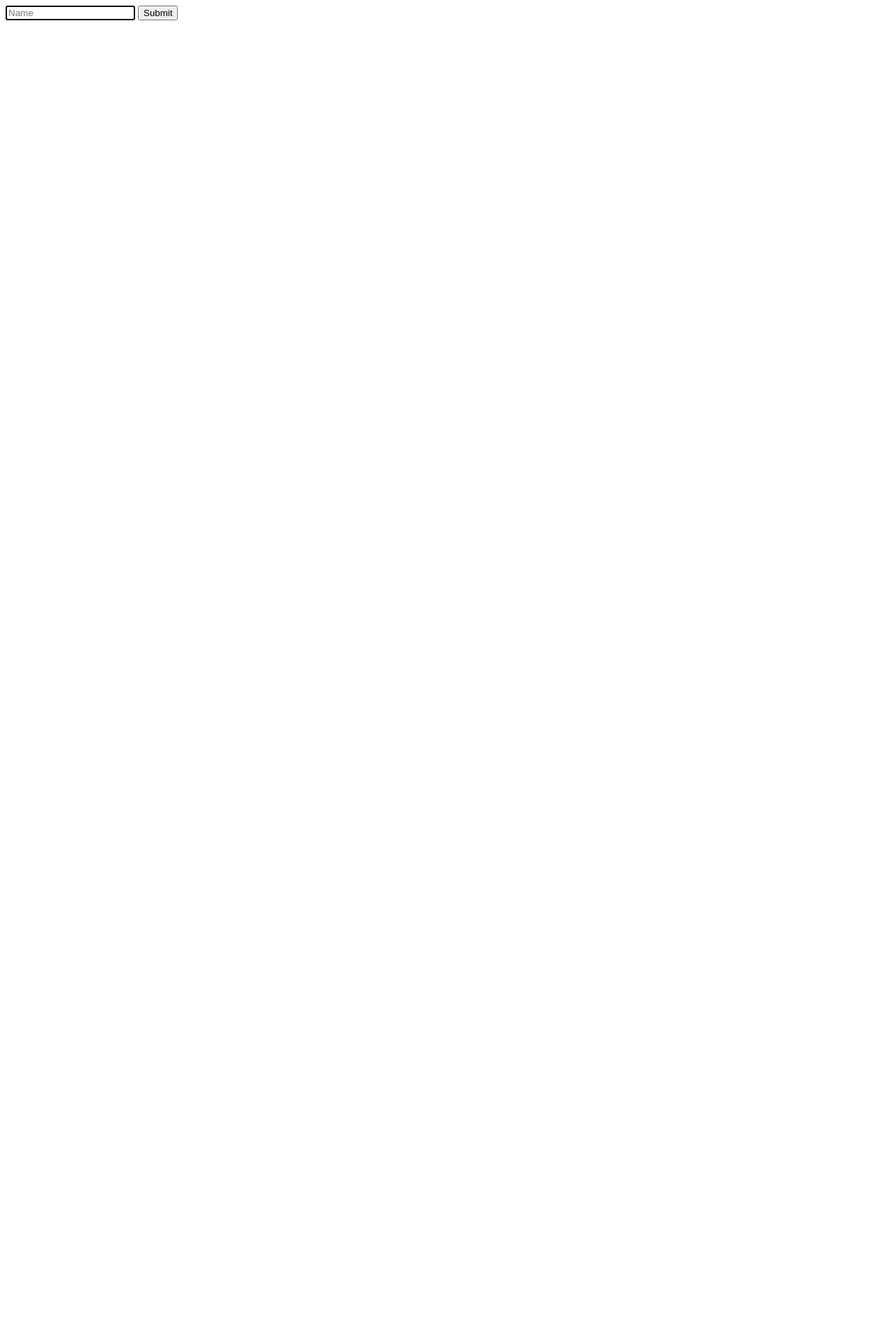
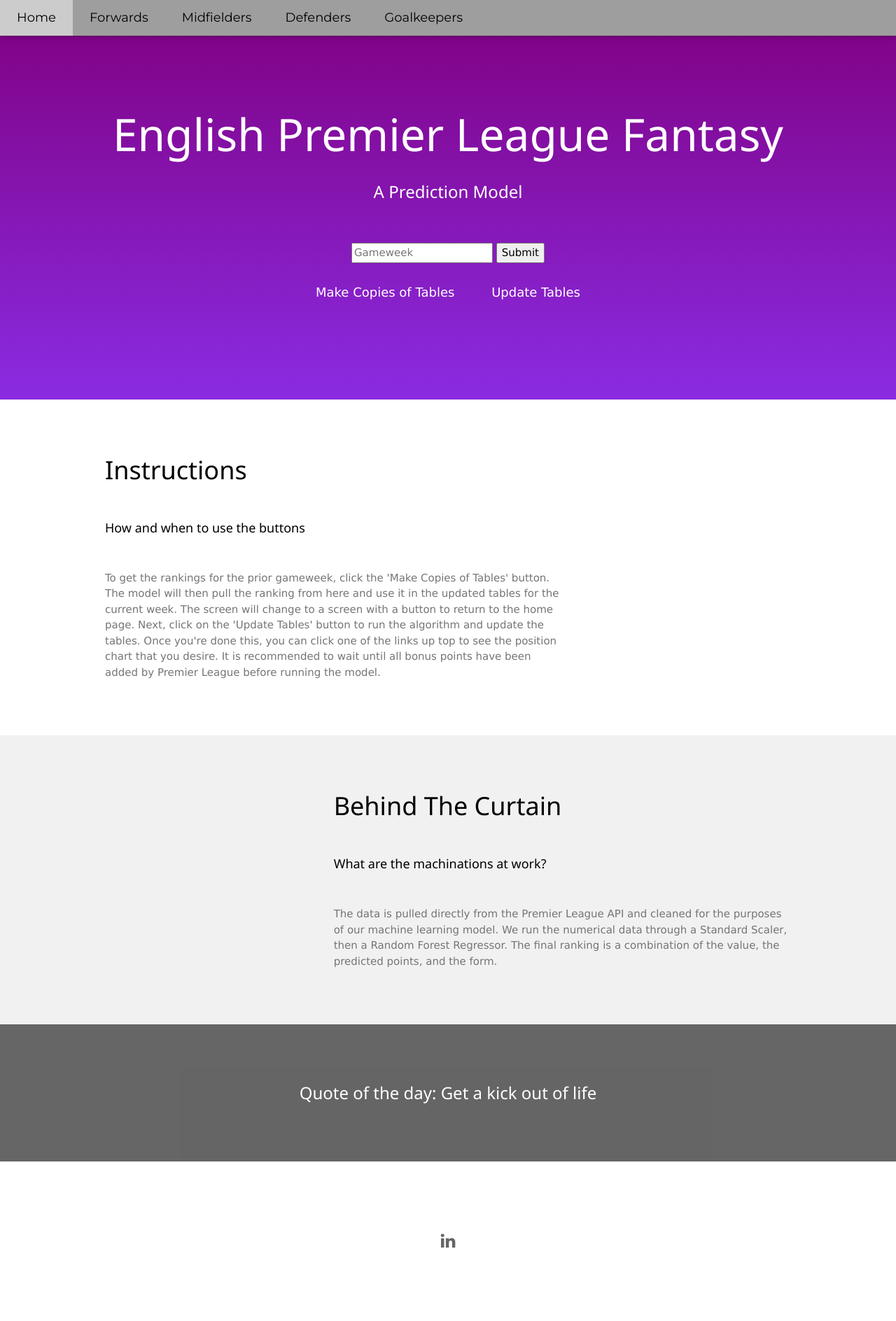
Before and after one commit to enrique-bustamante/Super-Performer-Stocks, a Flask app: page / in a window 1280 px wide. Before the commit the page is almost empty. Shown: the whole page at 70% size. Before the commit the page ends 29 px from the top, so only its background shows below. Run offline with Flask 3, Linux system fonts and the light colour scheme; parts of the project's set-up code (start-up, migrations or seed data) failed here and were passed over.

Commit message:
Added code to layout.html

```diff
--- a/epl-ml-v3.0/templates/layout.html
+++ b/epl-ml-v3.0/templates/layout.html
@@ -1,10 +1,118 @@
 <!DOCTYPE html>
 <html lang="en">
     <head>
-        <meta charset="utf-8">
-        <title>Hello layout</title>
+        <title>EPL Fantasy Template</title>
+        <meta charset="UTF-8">
+        <meta name="viewport" content="width=device-width, initial-scale=1">
+        <link rel="stylesheet" type="text/css" href="style.css">
+        <link rel="stylesheet" href="https://www.w3schools.com/w3css/4/w3.css">
+        <link rel="stylesheet" href="https://fonts.googleapis.com/css?family=Lato">
+        <link rel="stylesheet" href="https://fonts.googleapis.com/css?family=Montserrat">
+        <link rel="stylesheet" href="https://cdnjs.cloudflare.com/ajax/libs/font-awesome/4.7.0/css/font-awesome.min.css">
     </head>
     <body>
-        {% block body %}{% endblock %}
+
+        <!-- Navbar -->
+        <div class="w3-top">
+            <div class="w3-bar w3-grey w3-card w3-left-align w3-large">
+                <a class="w3-bar-item w3-button w3-hide-medium w3-hide-large w3-right w3-padding-large w3-hover-white w3-large w3-red" href="javascript:void(0);" onclick="myFunction()" title="Toggle Navigation Menu"><i class="fa fa-bars"></i></a>
+                <a href="/" class="w3-bar-item w3-button w3-padding-large w3-white">Home</a>
+                <a href="/forwards" class="w3-bar-item w3-button w3-hide-small w3-padding-large w3-hover-white">Forwards</a>
+                <a href="/midfielders" class="w3-bar-item w3-button w3-hide-small w3-padding-large w3-hover-white">Midfielders</a>
+                <a href="/defenders" class="w3-bar-item w3-button w3-hide-small w3-padding-large w3-hover-white">Defenders</a>
+                <a href="/goalies" class="w3-bar-item w3-button w3-hide-small w3-padding-large w3-hover-white">Goalkeepers</a>
+            </div>
+
+          <!-- Navbar on small screens -->
+          <div id="navDemo" class="w3-bar-block w3-white w3-hide w3-hide-large w3-hide-medium w3-large">
+            <a href="/forwards" class="w3-bar-item w3-button w3-padding-large">Forwards</a>
+            <a href="/midfielders" class="w3-bar-item w3-button w3-padding-large">Midfielders</a>
+            <a href="/defenders" class="w3-bar-item w3-button w3-padding-large">Defenders</a>
+            <a href="/goalies" class="w3-bar-item w3-button w3-padding-large">Goalkeepers</a>
+          </div>
+        </div>
+
+        <!-- Header -->
+        <header class="w3-container w3-purple w3-center" id="header" style="padding:128px 16px">
+            <h1 class="w3-margin w3-jumbo">English Premier League Fantasy</h1>
+            <h4 class="w3-xlarge">A Prediction Model</h4>
+            <br>
+            <br>
+            <form>
+                <input type="text" name="gameweek" placeholder="Gameweek">
+                <input type="submit" value="Submit">
+            </form>
+            <form action="{{url_for('copies')}}" method="post">
+                <button class="w3-button w3-padding-large w3-large w3-margin-top">Make Copies of Tables</button>
+            <form action="{{url_for('runScript')}}" method="post">
+                <button class="w3-button w3-padding-large w3-large w3-margin-top">Update Tables</button>
+        </header>
+
+        <!-- First Grid -->
+        <div class="w3-row-padding w3-padding-64 w3-container">
+            <div class="w3-content">
+                <div class="w3-twothird">
+                    <h1>Instructions</h1>
+                    <h5 class="w3-padding-32">How and when to use the buttons</h5>
+
+                    <p class="w3-text-grey">To get the rankings for the prior gameweek,
+                    click the 'Make Copies of Tables' button. The model will then pull the ranking
+                    from here and use it in the updated tables for the current week. The screen
+                    will change to a screen with a button to return to the home page. Next, click
+                    on the 'Update Tables' button to run the algorithm and update the tables. Once
+                    you're done this, you can click one of the links up top to see the position
+                    chart that you desire. It is recommended to wait until all bonus points have
+                    been added by Premier League before running the model.</p> </div>
+
+                <div class="w3-third w3-center">
+                </div>
+            </div>
+        </div>
+
+        <!-- Second Grid -->
+        <div class="w3-row-padding w3-light-grey w3-padding-64 w3-container">
+            <div class="w3-content">
+                <div class="w3-third w3-center">
+                    <i class="fa fa-ball w3-padding-64 w3-text-red w3-margin-right"></i>
+                </div>
+
+                <div class="w3-twothird">
+                    <h1>Behind The Curtain</h1>
+                    <h5 class="w3-padding-32">What are the machinations at work?</h5>
+
+                    <p class="w3-text-grey">The data is pulled directly from the Premier
+                    League API and cleaned for the purposes of our machine learning model. We run
+                    the numerical data through a Standard Scaler, then a Random Forest Regressor.
+                    The final ranking is a combination of the value, the predicted points, and the
+                    form.</p>
+                </div>
+            </div>
+        </div>
+
+        <div class="w3-container w3-black w3-center w3-opacity w3-padding-64">
+            <h1 class="w3-margin w3-xlarge">Quote of the day: Get a kick out of life</h1>
+        </div>
+
+        <!-- Footer -->
+        <footer class="w3-container w3-padding-64 w3-center w3-opacity">
+            <div class="w3-xlarge w3-padding-32">
+                <a href="https://www.linkedin.com/in/enrique-bustamante-543279109/">
+                <i class="fa fa-linkedin w3-hover-opacity"></i>
+                </a>
+            </div>
+        </footer>
+
+        <script>
+            // Used to toggle the menu on small screens when clicking on the menu button
+            function myFunction() {
+                var x = document.getElementById("navDemo");
+                if (x.className.indexOf("w3-show") == -1) {
+                    x.className += " w3-show";
+                } else {
+                    x.className = x.className.replace(" w3-show", "");
+                }
+            }
+        </script>
+
     </body>
 </html>
--- a/epl-ml-v3.0/templates/style.css
+++ b/epl-ml-v3.0/templates/style.css
@@ -15,10 +15,6 @@
 }
 
 #first {
-    color: black;
-}
-
-#first::before {
     background-image: url("../Images/mendy.jpg");
     opacity:  0.3;
 }
@@ -27,3 +23,7 @@
     position:  relative;
     color:  black;
 }
+
+.w3-button {
+    background-color: w3-light-grey;
+}
```
